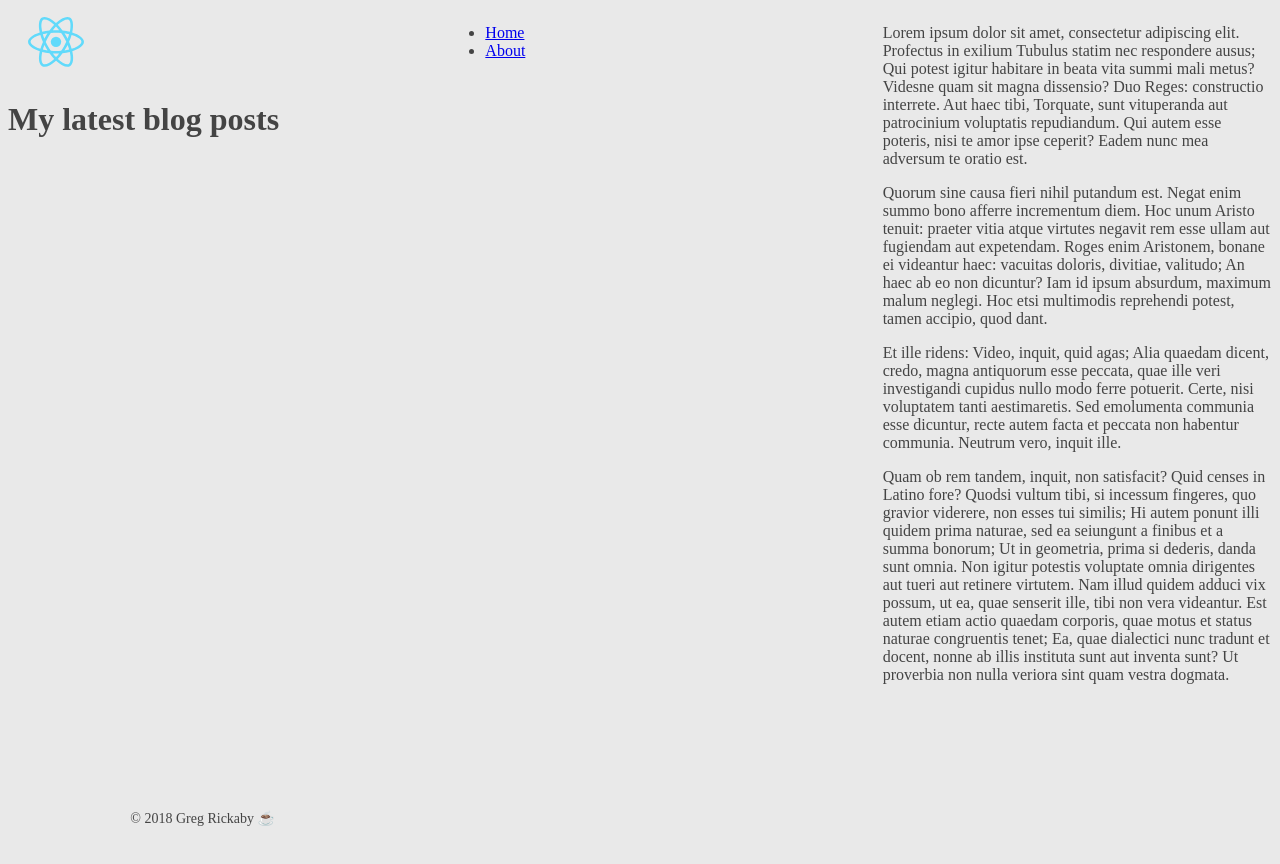
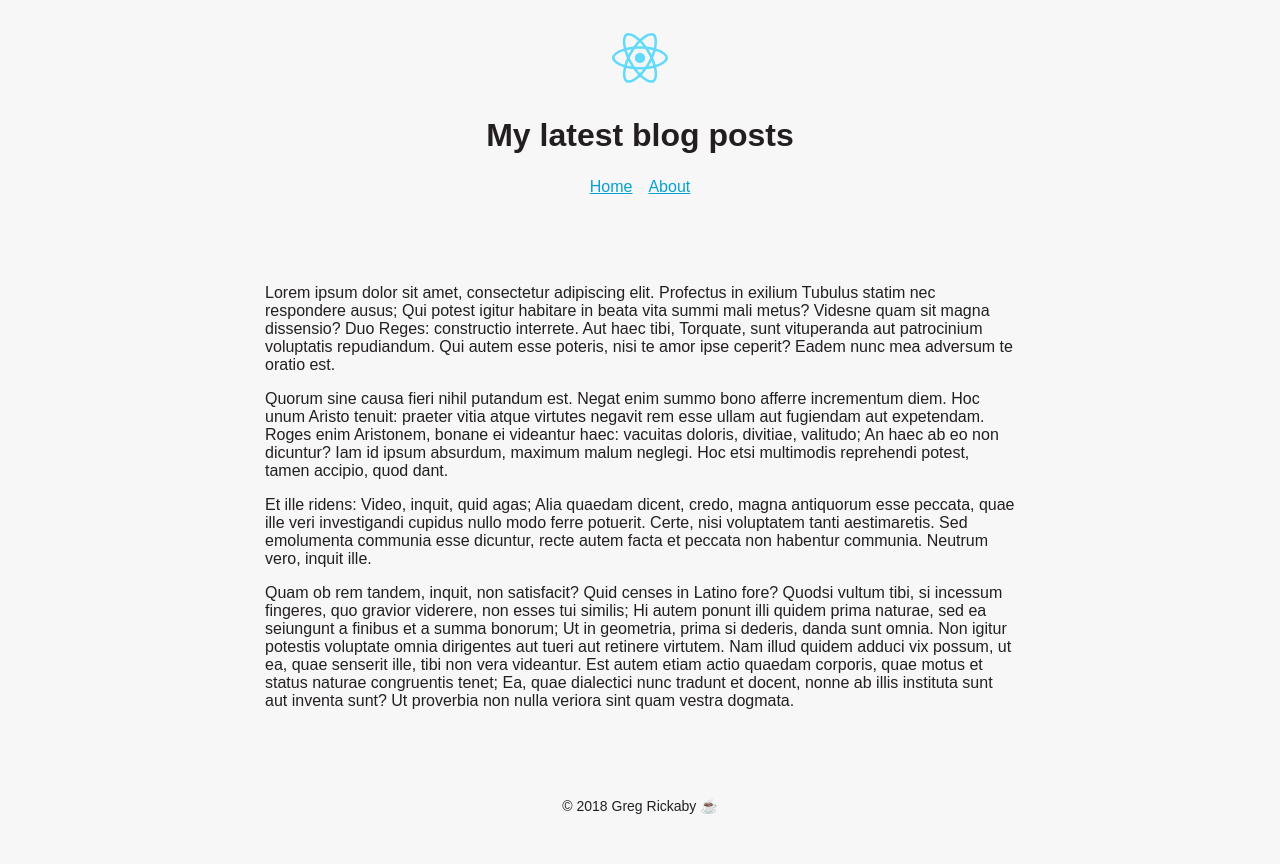
Before and after one commit to gregrickaby/React-WordPress-API-Demo, a React (Create React App) app: page /about in a window 1280 px wide. Shown: the top 864 px of the page. After the commit the page ends 838 px from the top, so only its background shows below. Built offline with nearby package versions, Linux system fonts and the light colour scheme.

Commit message:
link up the logo

```diff
--- a/src/components/Header.js
+++ b/src/components/Header.js
@@ -1,9 +1,12 @@
 import React from "react";
 import logo from "../img/logo.svg";
+import { Link } from "react-router-dom";
 
 export const Header = ({ title }) => (
   <header className="site-header">
-    <img src={logo} className="app-logo" alt="logo" />
+    <Link to="/">
+      <img src={logo} className="app-logo" alt="logo" />
+    </Link>
     <h1 className="site-name">{`${title}`}</h1>
   </header>
 );
--- a/src/css/includes/_animations.scss
+++ /dev/null
@@ -1,65 +0,0 @@
-//--------------------------
-// Loading
-//--------------------------
-.loading {
-  opacity: 0;
-  left: 48%;
-  position: absolute;
-  top: 50%;
-  transition: opacity 0.1s ease-in-out;
-}
-
-.not-ready .loading {
-  opacity: 1;
-}
-
-.letter-holder {
-  font-size: 20px;
-}
-
-.letter {
-  animation-name: loading;
-  animation-duration: 1.6s;
-  animation-iteration-count: infinite;
-  animation-direction: linear;
-}
-
-.l-1 {
-  animation-delay: 0.48s;
-}
-.l-2 {
-  animation-delay: 0.6s;
-}
-.l-3 {
-  animation-delay: 0.72s;
-}
-.l-4 {
-  animation-delay: 0.84s;
-}
-.l-5 {
-  animation-delay: 0.96s;
-}
-.l-6 {
-  animation-delay: 1.08s;
-}
-.l-7 {
-  animation-delay: 1.2s;
-}
-.l-8 {
-  animation-delay: 1.32s;
-}
-.l-9 {
-  animation-delay: 1.44s;
-}
-.l-10 {
-  animation-delay: 1.56s;
-}
-
-@keyframes loading {
-  0% {
-    opacity: 0;
-  }
-  100% {
-    opacity: 1;
-  }
-}
--- a/src/css/includes/_content.scss
+++ b/src/css/includes/_content.scss
@@ -1,8 +1,9 @@
-//--------------------------
+//-----------------------------------------------
 // Content
-//--------------------------
+//-----------------------------------------------
+
 .card {
-  background-color: #fff;
+  background-color: #f1f1f1;
   box-shadow: 0 2px 5px rgba(0, 0, 0, 0.1);
   padding: 24px;
   transition: transform 0.2s ease-in;
@@ -13,3 +14,25 @@
     transform: scale(1.025);
   }
 }
+
+.post {
+  &-title {
+    font-family: serif;
+    font-size: 48px;
+    line-height: 52px;
+    margin-bottom: 30px;
+  }
+
+  &-content {
+    p:first-of-type {
+      font-size: 28px;
+      line-height: 36px;
+      margin: 30px 0;
+    }
+
+    p {
+      margin: 25px 0;
+      font-size: 18px;
+    }
+  }
+}
--- a/src/css/includes/_layout.scss
+++ b/src/css/includes/_layout.scss
@@ -1,46 +1,68 @@
-//--------------------------
-// Body
-//--------------------------
+//-----------------------------------------------
+// Layout and Structure
+//-----------------------------------------------
+
 body {
-  background-color: #e9e9e9;
-  color: #444;
+  background-color: #f7f7f7;
+  color: #231f20;
+  font-family: sans-serif;
 }
 
-//--------------------------
-// App
-//--------------------------
-#root {
-  opacity: 1;
-  transition: opacity 0.3s ease-in-out;
+a {
+  color: #05a2d3;
+
+  &:visited,
+  &:active {
+    color: #05a2d3;
+  }
 }
 
-.not-ready #root {
-  opacity: 0;
-}
-
-.app-container {
-  max-width: 1280px;
-  margin: 0 auto;
+.site-header,
+.site-navigation,
+.site-footer {
+  margin: 24px auto;
+  text-align: center;
 }
 
 .site-header {
-  margin-bottom: 48px;
-
   .app-logo {
     width: 96px;
   }
 }
 
-.site-main {
+.site-navigation {
+  text-align: center;
+}
+
+.menu {
+  margin: 0 0 16px;
+  padding: 0;
+
+  &-item {
+    display: inline-block;
+    margin-left: 16px;
+
+    &-home {
+      margin-left: 0;
+    }
+  }
+}
+
+.home-container {
   display: grid;
   margin: 0 auto;
   grid-template-columns: repeat(auto-fill, minmax(300px, 1fr));
   grid-auto-rows: minmax(150px, auto);
   grid-gap: 48px;
+  max-width: 1140px;
+}
+
+.single-container {
+  margin: 0 auto;
+  max-width: 750px;
+  padding: 48px;
 }
 
 .site-footer {
   font-size: 14px;
-  margin-top: 48px;
-  text-align: center;
 }
--- a/src/css/styles.scss
+++ b/src/css/styles.scss
@@ -1,3 +1,2 @@
 @import "includes/layout";
 @import "includes/content";
-@import "includes/animations";
--- a/src/pages/Single.js
+++ b/src/pages/Single.js
@@ -18,7 +18,7 @@ class Single extends Component {
               dangerouslySetInnerHTML={createDangerousMarkup(postData.title)}
             />
             <div
-              className="post-excerpt"
+              className="post-content"
               dangerouslySetInnerHTML={createDangerousMarkup(postData.content)}
             />
           </article>
```
